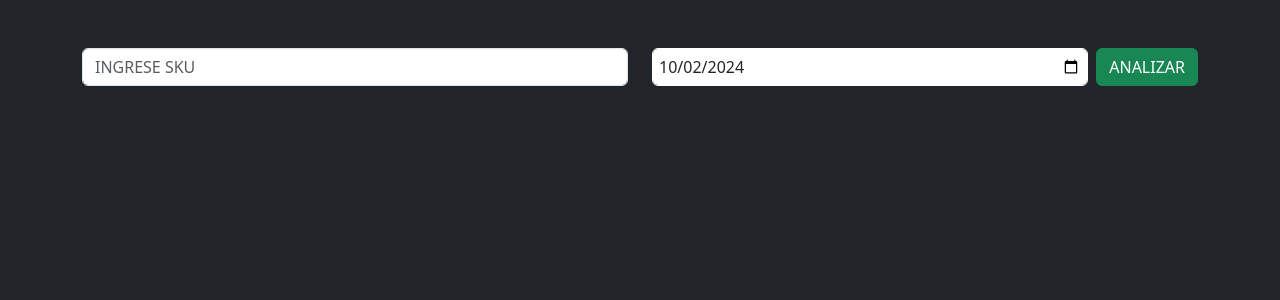
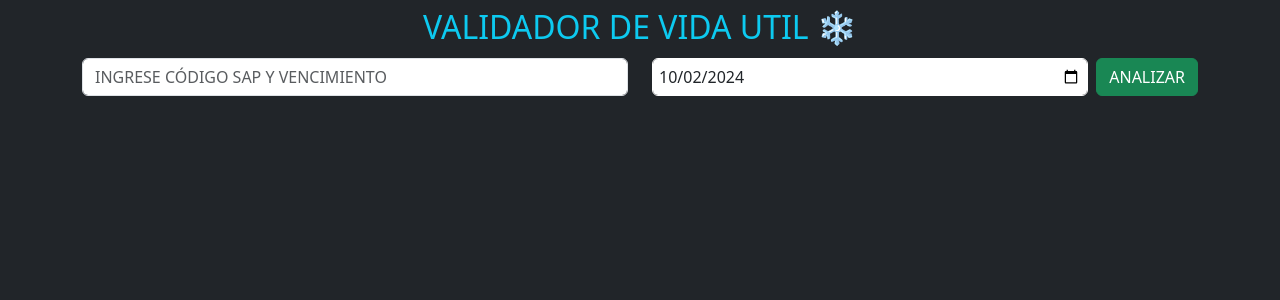
Before and after one commit to leotapiart/appfpc, a React (Vite) app: page / in a window 1280 px wide. Shown: the top 300 px of the page. Built offline with nearby package versions, Linux system fonts and the light colour scheme; no server answers.

Commit message:
Agregando titulo y fecha maxima de recepción en locales

```diff
--- a/src/App.jsx
+++ b/src/App.jsx
@@ -9,8 +9,9 @@ const App = () => {
   const [isAnalyzed, setIsAnalyzed] = useState(false);
 
   return (
-    <main className="bg-dark min-vh-100">
-      <section className="container text-light py-5 flex">
+    <main className="bg-dark min-vh-100 align-items-center">
+      <h2 className="text-info text-center pt-2">VALIDADOR DE VIDA UTIL ❄️</h2>
+      <section className="container text-light py-1 flex ">
         <ProductListView
           setSelectedDate={setSelectedDate}
           selectedDate={selectedDate}
--- a/src/components/ProductListView.jsx
+++ b/src/components/ProductListView.jsx
@@ -26,6 +26,7 @@ const ProductListView = (props) => {
       aceptBodegaDias: d.ABdias,
       aceptBodegaPorcentaje: d.ABporcentaje,
       despachoBodegaDias: d.DBdias,
+      recepcionLocalDias: d.RLdias,
     })).then(setData);
   }, []);
 
--- a/src/components/ProductToleranceTable.jsx
+++ b/src/components/ProductToleranceTable.jsx
@@ -9,11 +9,13 @@ const ProductToleranceTable = (props) => {
   const millisecondsPerDay = 1000 * 60 * 60 * 24; // MILISEGUNDOS X DIA
   const vuDays = selectedItem?.vuDias; // VIDA UTIL DEL PRODUCTO
   const warehouseShipDays = selectedItem?.despachoBodegaDias; // DIAS DESPACHO BODEGA
+  const receptionStoreDays = selectedItem?.recepcionLocalDias; // DIAS DESPACHO BODEGA
   const availableShelfLife = (expiryDate - todayDate) / millisecondsPerDay; // VIDA UTIL DISPONIBLE (DIAS)
   const consumedShelfLife = vuDays - availableShelfLife; // VIDA UTIL CONSUMIDA (DIAS)
   const consumedPercent = Math.round((consumedShelfLife / vuDays) * 100); // VIDA UTIL CONSUMIDA (%)
   const availablePercent = Math.round((availableShelfLife / vuDays) * 100); // VIDA UTIL DISPONIBLE (%)
   const lastDayShip = new Date(expiryDate.getTime() - warehouseShipDays * millisecondsPerDay);
+  const lastDayStore = new Date(expiryDate.getTime() - receptionStoreDays * millisecondsPerDay);
   const daysShip = (lastDayShip - todayDate) / millisecondsPerDay;
 
   return (
@@ -26,7 +28,10 @@ const ProductToleranceTable = (props) => {
         <span className="fw-medium">{daysShip}</span> Días para despacho a tiendas.
       </ProductAlert>
       <ProductAlert variant={daysShip >= 30 ? "success" : daysShip >= 0 && daysShip < 30 ? "warning" : "danger"}>
-        Despachar antes del <span className="fw-medium">{lastDayShip.toLocaleDateString()}</span>.
+        Despachar antes del <span className="fw-medium">{lastDayShip.toLocaleDateString()}</span>
+      </ProductAlert>
+      <ProductAlert variant={daysShip >= 30 ? "success" : daysShip >= 0 && daysShip < 30 ? "warning" : "danger"}>
+        Recepción en locales hasta <span className="fw-medium">{lastDayStore.toLocaleDateString()}</span>
       </ProductAlert>
     </section>
   );
--- a/src/components/SearchForm.jsx
+++ b/src/components/SearchForm.jsx
@@ -7,7 +7,7 @@ const SearchForm = (props) => {
         <input
           type="text"
           className="form-control"
-          placeholder="INGRESE SKU"
+          placeholder="INGRESE CÓDIGO SAP Y VENCIMIENTO"
           aria-label="Ingrese código SAP"
           value={searchedSku}
           onChange={(e) => {
--- a/src/main.jsx
+++ b/src/main.jsx
@@ -6,5 +6,5 @@ import App from "./App.jsx";
 createRoot(document.getElementById("root")).render(
   <StrictMode>
     <App />
-  </StrictMode>,
+  </StrictMode>
 );
```
